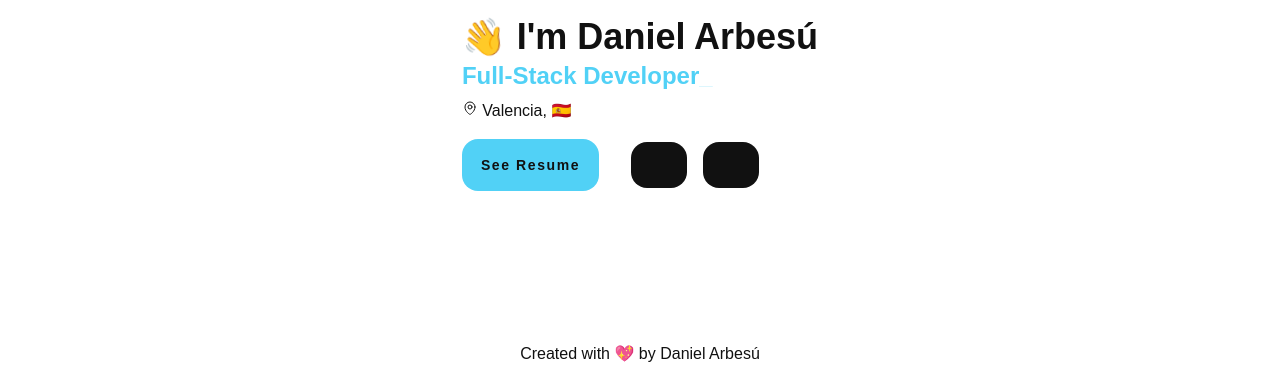
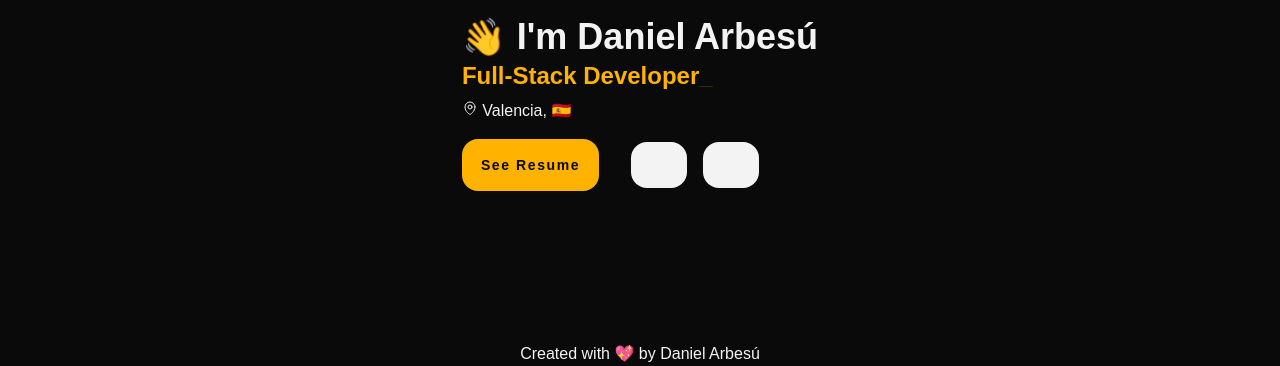
Before and after one commit to daniArbesu/Proyecto-3-Portfolio, a website built with Vite: page index.html in a window 1280 px wide. Both pictures are taken after a click on the button 1246 px from the left and 24 px from the top of the page. Shown: the part 442-808 px from the top of the page. Built offline with nearby package versions, Linux system fonts and the light colour scheme.

Commit message:
feat: add dark mode

```diff
--- a/src/components/Hero/Hero.css
+++ b/src/components/Hero/Hero.css
@@ -101,12 +101,13 @@
   text-align: center;
 
   border: 3px solid transparent;
-  background-color: var(--da-color-secondary-light);
-  color: var(--da-color-primary-dark);
+  background-color: var(--da-color-secondary);
+  color: var(--da-color-background);
 }
 
 .button-social {
-  background-color: var(--da-color-primary-dark);
+  background-color: var(--da-color-primary);
+  color: var(--da-color-background);
   padding: var(--da-button-padding-top) var(--da-button-padding-left);
   border-radius: 1rem;
   display: flex;
--- a/src/components/Navbar/Navbar.js
+++ b/src/components/Navbar/Navbar.js
@@ -7,7 +7,7 @@ const template = `
   <line x1="4" y1="6" x2="20" y2="6"></line>
   <line x1="4" y1="18" x2="20" y2="18"></line>
 </svg>
-<button class="dark-light-button">
+<button class="dark-light-button" id="dark-light-button">
   <svg xmlns="http://www.w3.org/2000/svg" class="dark-light-button__logo" viewBox="0 0 24 24" class="transition-colors text-wGray hover:text-primaryWText" fill="none" stroke="currentColor" stroke-width="2" stroke-linecap="round" stroke-linejoin="round">
     <path d="M12 3a6.364 6.364 0 0 0 9 9 9 9 0 1 1-9-9Z"></path>
   </svg>
@@ -37,8 +37,13 @@ const template = `
 
 const addListeners = () => {
   const hamburger = document.querySelector('#mobile-menu__icon');
+  const colorstoggle = document.querySelector('#dark-light-button');
+
   hamburger.addEventListener('click', () => {
     document.querySelector('#mobile-menu__nav').classList.toggle('showmobile-menu__nav');
+  });
+  colorstoggle.addEventListener('click', () => {
+    document.querySelector('body').classList.toggle('darkmode');
   });
 };
 
--- a/style.css
+++ b/style.css
@@ -1,11 +1,8 @@
 :root {
   /* COLOR PALETTE */
-  --da-color-primary-light: #ffffff;
-  --da-color-primary-dark: #111111;
-  --da-color-secondary-light: #51d1f6;
-  --da-color-secondary-dark: #51d1f6;
-  --da-color-navbar-border: #f0f0f0;
-  --da-color-background-light: #ffffff;
+  --da-color-primary: #111111;
+  --da-color-secondary: #51d1f6;
+  --da-color-background: #ffffff;
 
   /* FONT SIZE */
   --da-typography-h1: 2.25rem;
@@ -41,10 +38,6 @@
   line-height: 24px;
   font-weight: 400;
 
-  color-scheme: light dark;
-  background-color: var(--da-color-primary-light);
-  color: var(--da-color-primary-dark);
-
   font-synthesis: none;
   text-rendering: optimizeLegibility;
   -webkit-font-smoothing: antialiased;
@@ -76,6 +69,9 @@ body {
   min-width: 320px;
   min-height: 100vh;
   padding: 0 1.5rem;
+  color-scheme: light dark;
+  color: var(--da-color-primary);
+  background-color: var(--da-color-background);
 }
 
 h1 {
@@ -91,5 +87,11 @@ h2 {
 }
 
 .highlighted-text {
-  color: var(--da-color-secondary-light);
+  color: var(--da-color-secondary);
 }
+
+.darkmode {
+  --da-color-background: #0a0a0a;
+  --da-color-primary: #f3f3f3;
+  --da-color-secondary: #ffb200;
+}
```
